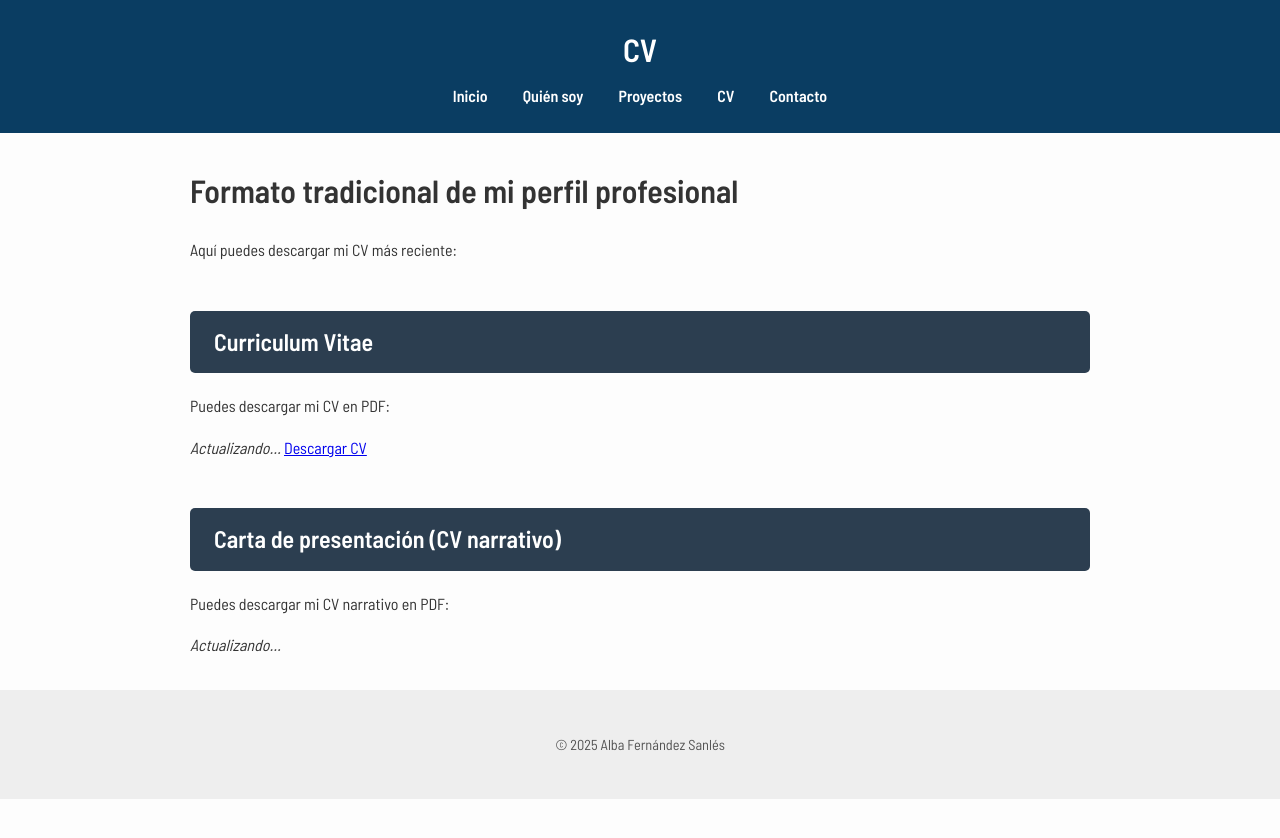
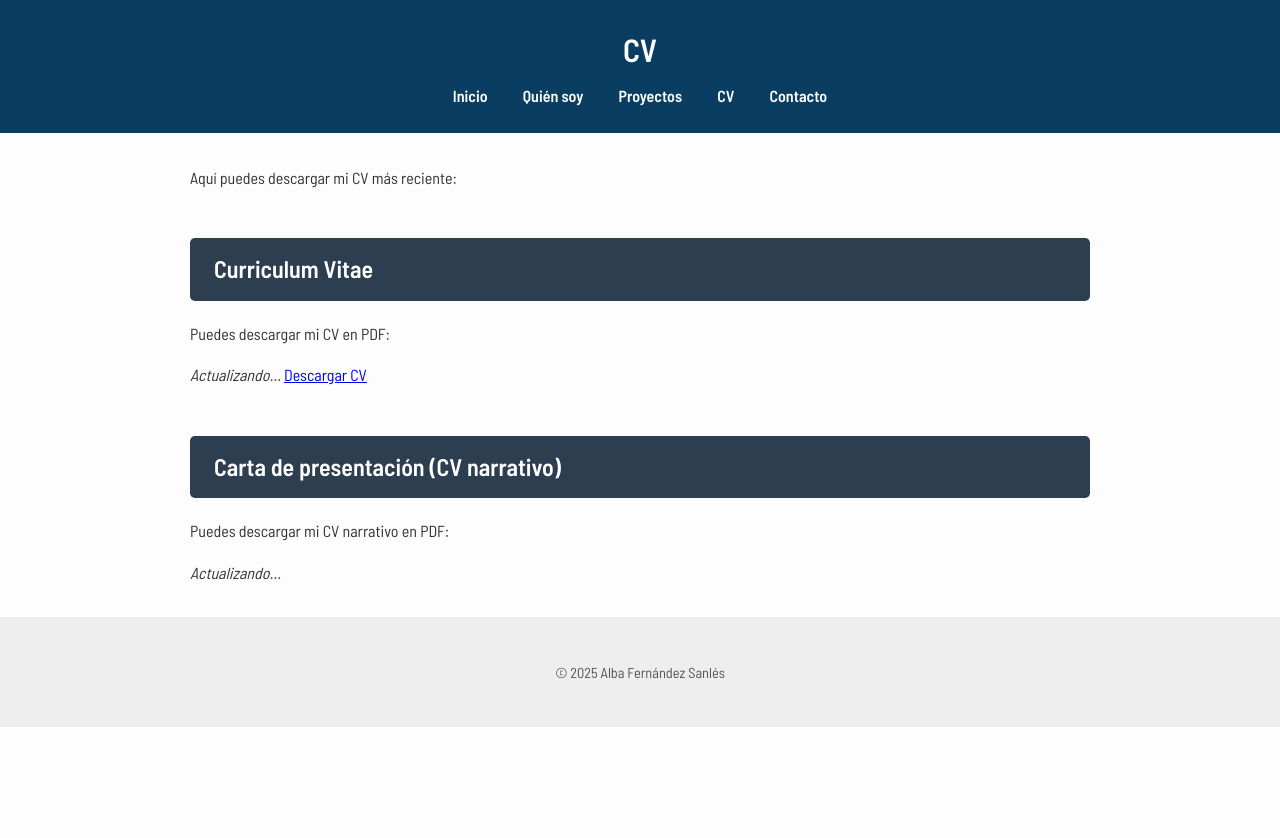
Before and after one commit to albafsanles/albafsanles.github.io, a Jekyll site: the page built from cv.md, in a window 1280 px wide. Shown: the top 838 px of the page. Built offline with Jekyll 4.4.1, drawn with Linux system fonts in a browser that asks for light colours.

Commit message:
Update cv.md

```diff
--- a/cv.md
+++ b/cv.md
@@ -4,7 +4,6 @@ title: CV
 permalink: /cv/
 ---
 
-# Formato tradicional de mi perfil profesional
 Aquí puedes descargar mi CV más reciente:
 
 ## Curriculum Vitae
```
